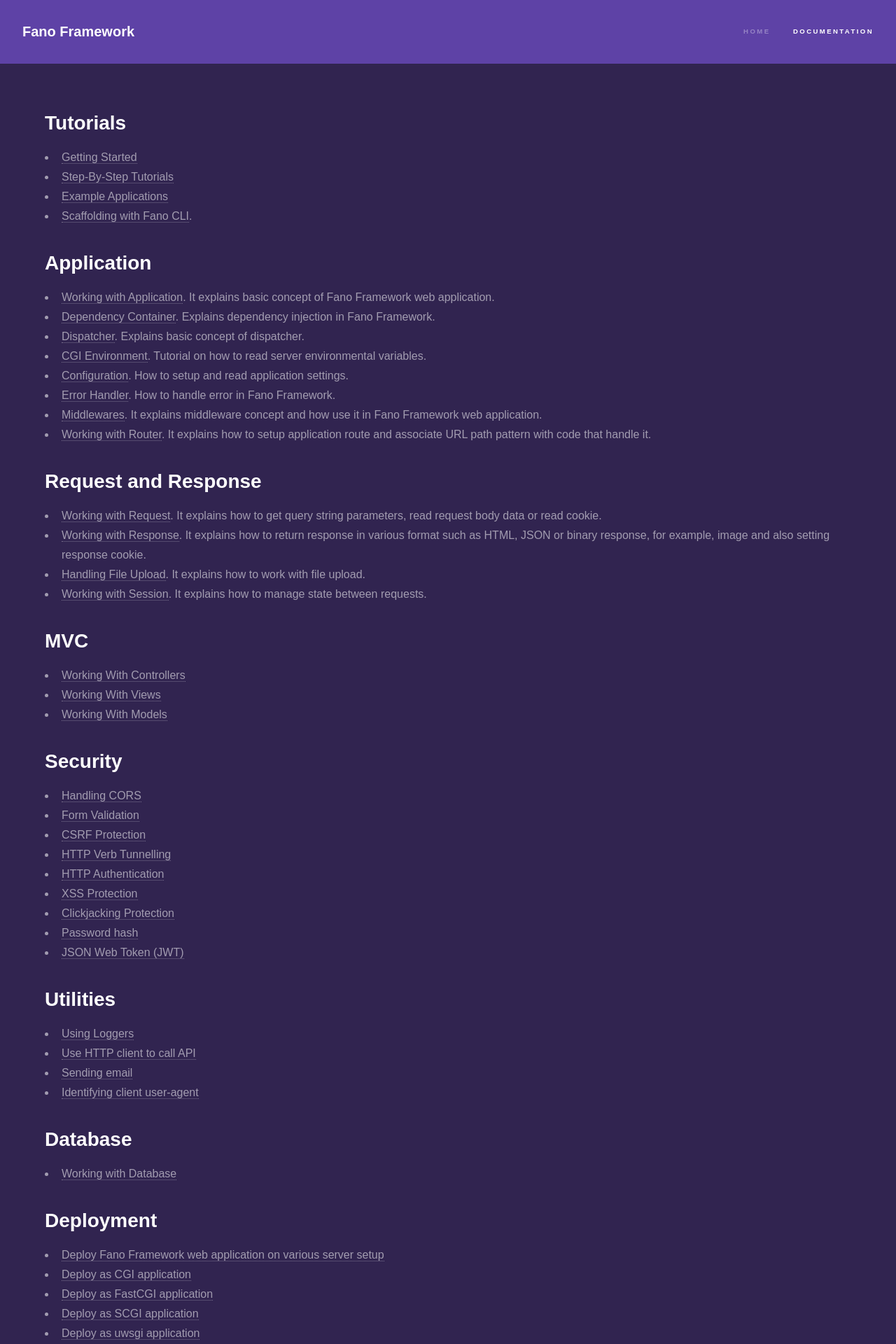
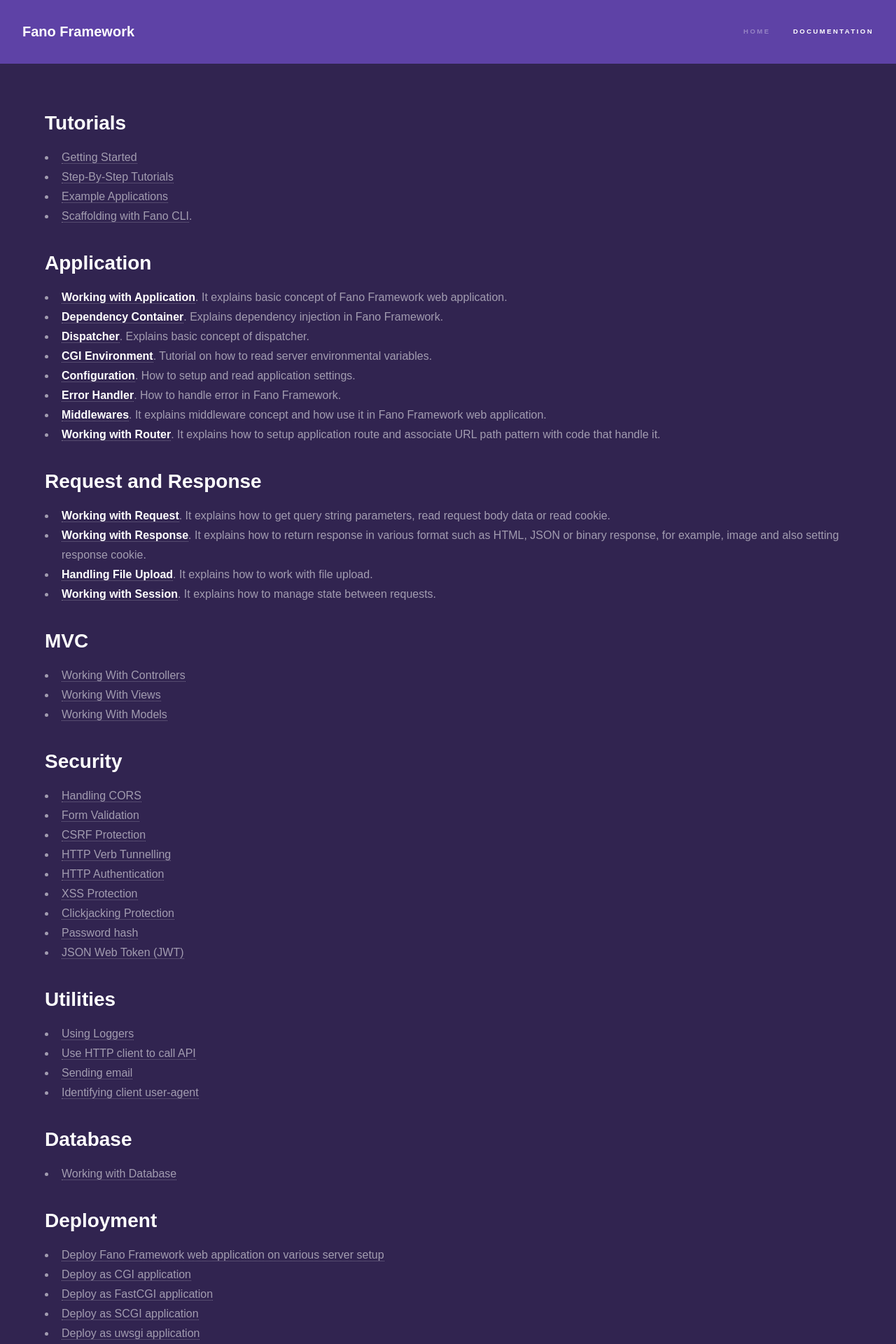
Before and after one commit to fanoframework/fanoframework.github.io, a Jekyll site: the page built from documentation/index.md, in a window 1280 px wide. Shown: the top 1920 px of the page at 70% size. Built offline with Jekyll 4.4.1, drawn with Linux system fonts in a browser that asks for light colours; our own code applies the rules of GitHub Pages for plain Markdown files.

Commit message:
style text

```diff
--- a/documentation/index.md
+++ b/documentation/index.md
@@ -12,21 +12,21 @@
 
 ## Application
 
-- [Working with Application](/working-with-application). It explains basic concept of Fano Framework web application.
-- [Dependency Container](/dependency-container). Explains dependency injection in Fano Framework.
-- [Dispatcher](/dispatcher). Explains basic concept of dispatcher.
-- [CGI Environment](/environment). Tutorial on how to read server environmental variables.
-- [Configuration](/configuration). How to setup and read application settings.
-- [Error Handler](/error-handler). How to handle error in Fano Framework.
-- [Middlewares](/middlewares). It explains middleware concept and how use it in Fano Framework web application.
-- [Working with Router](/working-with-router). It explains how to setup application route and associate URL path pattern with code that handle it.
+- **[Working with Application](/working-with-application)**. It explains basic concept of Fano Framework web application.
+- **[Dependency Container](/dependency-container)**. Explains dependency injection in Fano Framework.
+- **[Dispatcher](/dispatcher)**. Explains basic concept of dispatcher.
+- **[CGI Environment](/environment)**. Tutorial on how to read server environmental variables.
+- **[Configuration](/configuration)**. How to setup and read application settings.
+- **[Error Handler](/error-handler)**. How to handle error in Fano Framework.
+- **[Middlewares](/middlewares)**. It explains middleware concept and how use it in Fano Framework web application.
+- **[Working with Router](/working-with-router)**. It explains how to setup application route and associate URL path pattern with code that handle it.
 
 ## Request and Response
 
-- [Working with Request](/working-with-request). It explains how to get query string parameters, read request body data or read cookie.
-- [Working with Response](/working-with-response). It explains how to return response in various format such as HTML, JSON or binary response, for example, image and also setting response cookie.
-- [Handling File Upload](/handling-file-upload). It explains how to work with file upload.
-- [Working with Session](/working-with-session). It explains how to manage state between requests.
+- **[Working with Request](/working-with-request)**. It explains how to get query string parameters, read request body data or read cookie.
+- **[Working with Response](/working-with-response)**. It explains how to return response in various format such as HTML, JSON or binary response, for example, image and also setting response cookie.
+- **[Handling File Upload](/handling-file-upload)**. It explains how to work with file upload.
+- **[Working with Session](/working-with-session)**. It explains how to manage state between requests.
 
 ## MVC
 
```
